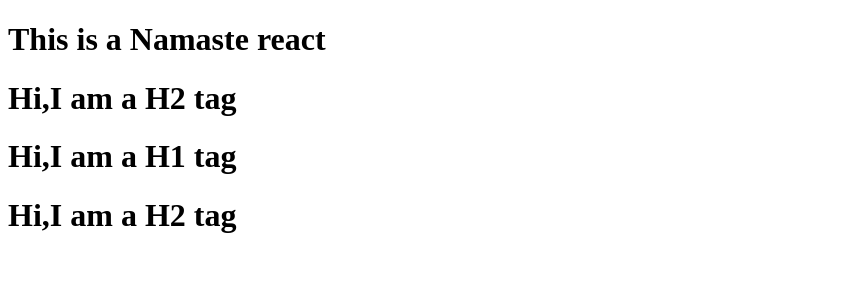
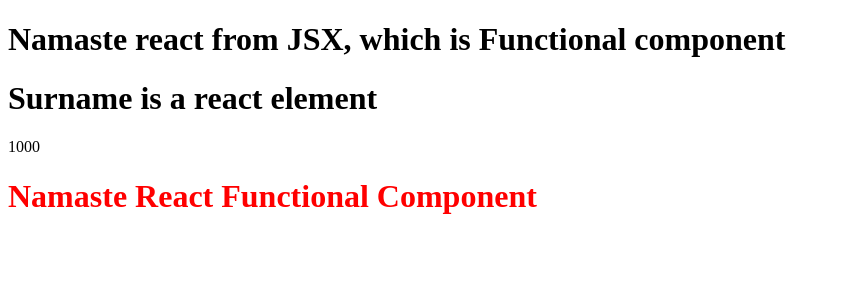
Before and after one commit to sanmazum/Namaste-FoodStarApp, a React (Vite) app: page / in a window 1280 px wide. Shown: the top 300 px of the page, without its empty margins (0-841 px from the left). Built offline with nearby package versions, Linux system fonts and the light colour scheme.

Commit message:
Laying the foundation, JSX,Functional components, React element

```diff
--- a/App.js
+++ b/App.js
@@ -1,26 +1,29 @@
 import React from "react";
 import ReactDOM from "react-dom/client";
 
+//Function component title
+const Title = () => (
+  <h1 className="head" tabIndex={5}>
+    Namaste react from JSX, which is Functional component
+  </h1>
+);
 
-const parent = React.createElement(
-  "div",
-  { id: "Parent" },
-  React.createElement(
-    "div",
-    { id: "child" },
-    [
-      React.createElement("h1", {}, "This is a Namaste react"),
-      React.createElement("h1", {}, "Hi,I am a H2 tag"),
-    ] // write the children in an array
-  ),
-  React.createElement("div", { id: "child2" }, [
-    React.createElement("h1", {}, "Hi,I am a H1 tag"),
-    React.createElement("h1", {}, "Hi,I am a H2 tag"),
-  ])
+// React element
+
+const surname = (
+ <h1> Surname is a react element</h1>
+);
+
+const number = 1000;
+
+const HeadingComponent = () => (
+  <div id="container">
+    <Title />
+    {surname}
+    {number}
+    <h1 id="heading">Namaste React Functional Component </h1>
+  </div>
 );
 
 const root = ReactDOM.createRoot(document.getElementById("root"));
-
-root.render(parent);
-
-console.log(parent); // return an object
+root.render(<HeadingComponent />);
--- a/index.css
+++ b/index.css
@@ -1,3 +1,3 @@
-#heading{
+#heading {
     color: red;
 }
--- a/index.html
+++ b/index.html
@@ -7,8 +7,8 @@
     <link rel="stylesheet" href="./index.css" />
   </head>
   <body>
-    <div id="root">
-      <h1> Sandeepan is here! </h1>
+    <div id="root" class="root">
+      <h1>Not rendered</h1>
     </div>
 
     <script type="module" src="./App.js"></script>
--- a/package.json
+++ b/package.json
@@ -3,6 +3,8 @@
   "version": "1.0.0",
   "description": "This is hello react aka namaste react",
   "scripts": {
+    "start" : "parcel index.html",
+    "build" : "parcel build index.html",
     "test": "jest"
   },
   "repository": {
```
